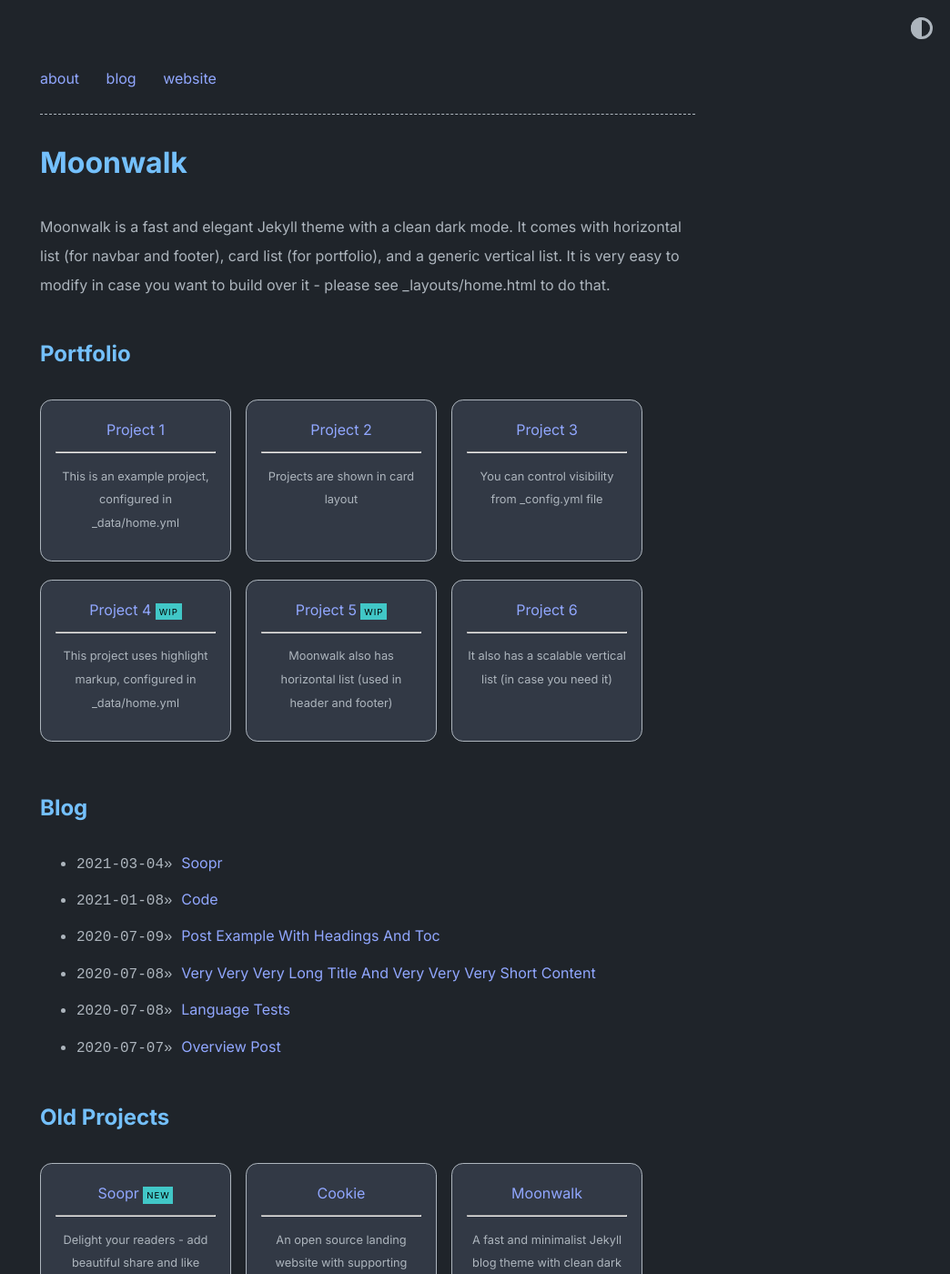
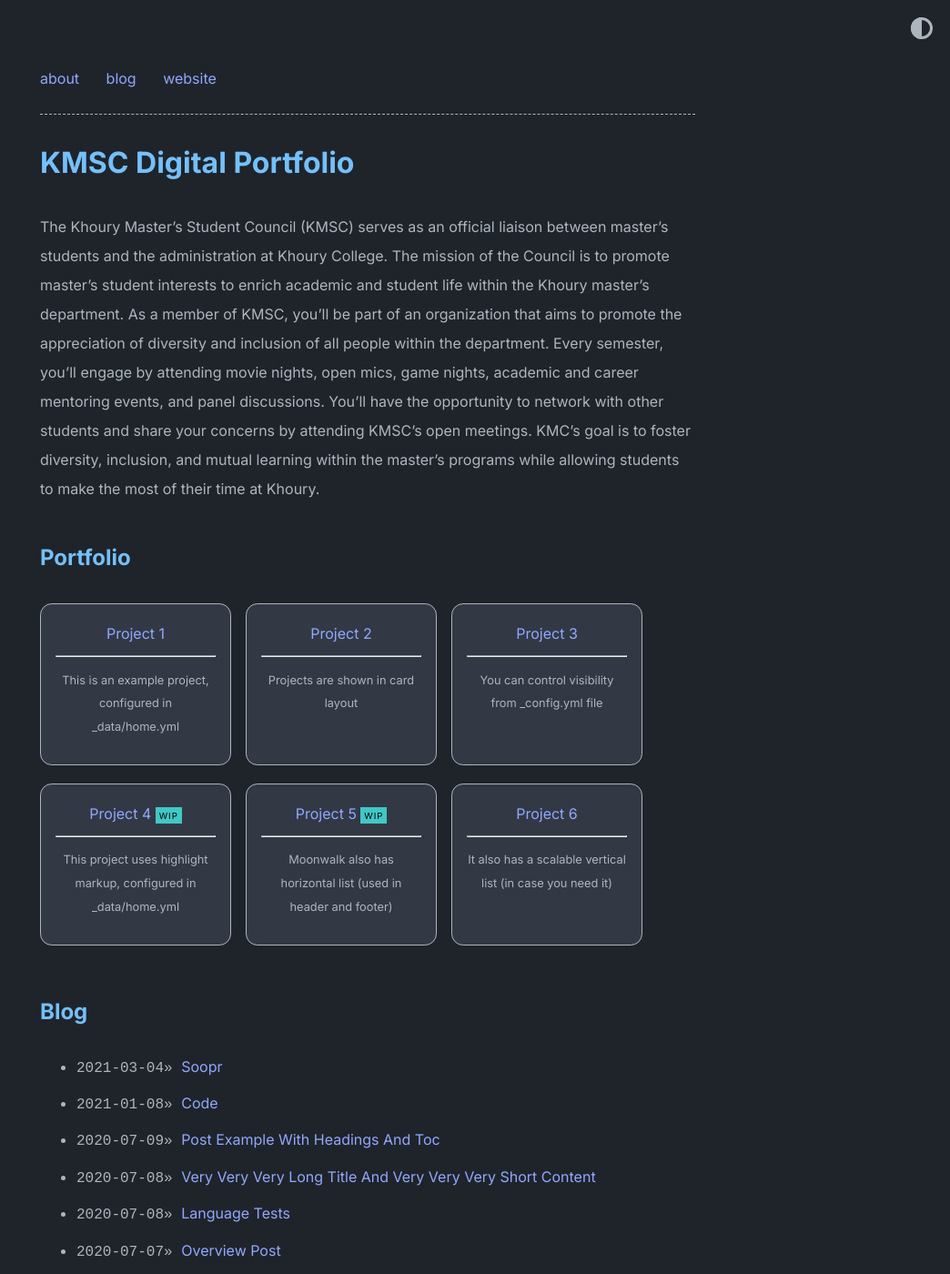
Before and after one commit to kmsc/JekyllMoonwalk, a Jekyll site: the page built from index.md, in a window 1280 px wide and 1400 px high. Shown: the whole window at 91% size, without its empty margins (236-1280 px from the left). Built offline with Jekyll 4.4.1, drawn with Linux system fonts in a browser that asks for light colours.

Commit message:
test update

```diff
--- a/_config.yml
+++ b/_config.yml
@@ -1,8 +1,9 @@
-title: Moonwalk
+title: KMSC Digital Portfolio
 author: Abhinav Saxena
 url: https://www.abhinavsaxena.com/moonwalk # root address of the site
 description: > # description of the site (multiple lines allowed)
-  Moonwalk is a fast and elegant Jekyll theme with a clean dark mode. It comes with horizontal list (for navbar and footer), card list (for portfolio), and a generic vertical list. It is very easy to modify in case you want to build over it - please see _layouts/home.html to do that.
+
+  The Khoury Master’s Student Council (KMSC) serves as an official liaison between master’s students and the administration at Khoury College. The mission of the Council is to promote master’s student interests to enrich academic and student life within the Khoury master’s department. As a member of KMSC, you’ll be part of an organization that aims to promote the appreciation of diversity and inclusion of all people within the department. Every semester, you’ll engage by attending movie nights, open mics, game nights, academic and career mentoring events, and panel discussions. You’ll have the opportunity to network with other students and share your concerns by attending KMSC’s open meetings. KMC’s goal is to foster diversity, inclusion, and mutual learning within the master’s programs while allowing students to make the most of their time at Khoury.
 
 permalink: /:slug.html
 
@@ -34,7 +35,7 @@ theme_config:
     title_projects: Portfolio
     title_misc_list: Details
     title_blog: Blog
-    title_old_projects: Old Projects
+    title_old_projects: Work Experience
 
 soopr:
   publish_token: "" # sign up at https://www.soopr.co to get your publish token and personalize share and reaction options
```
